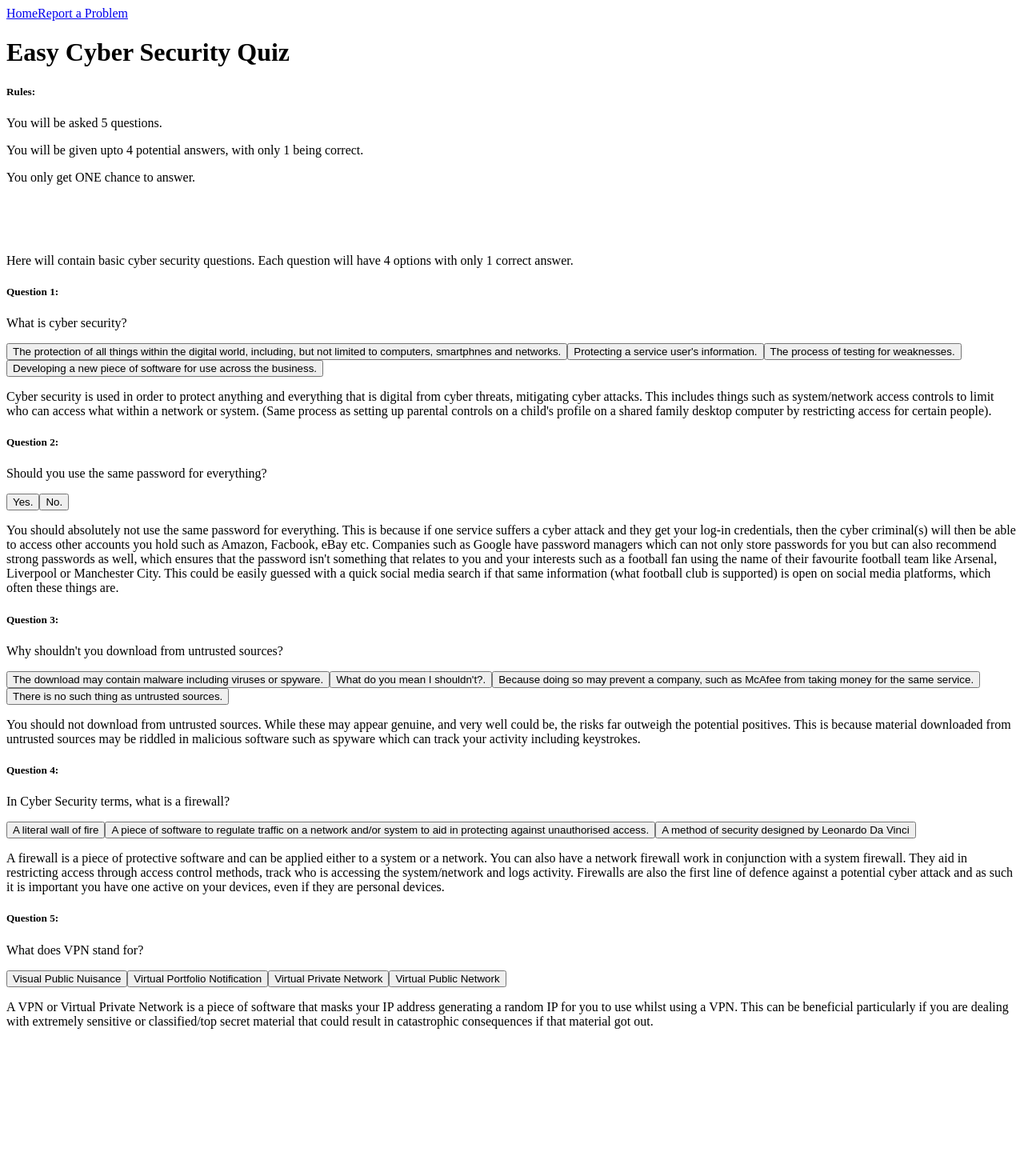
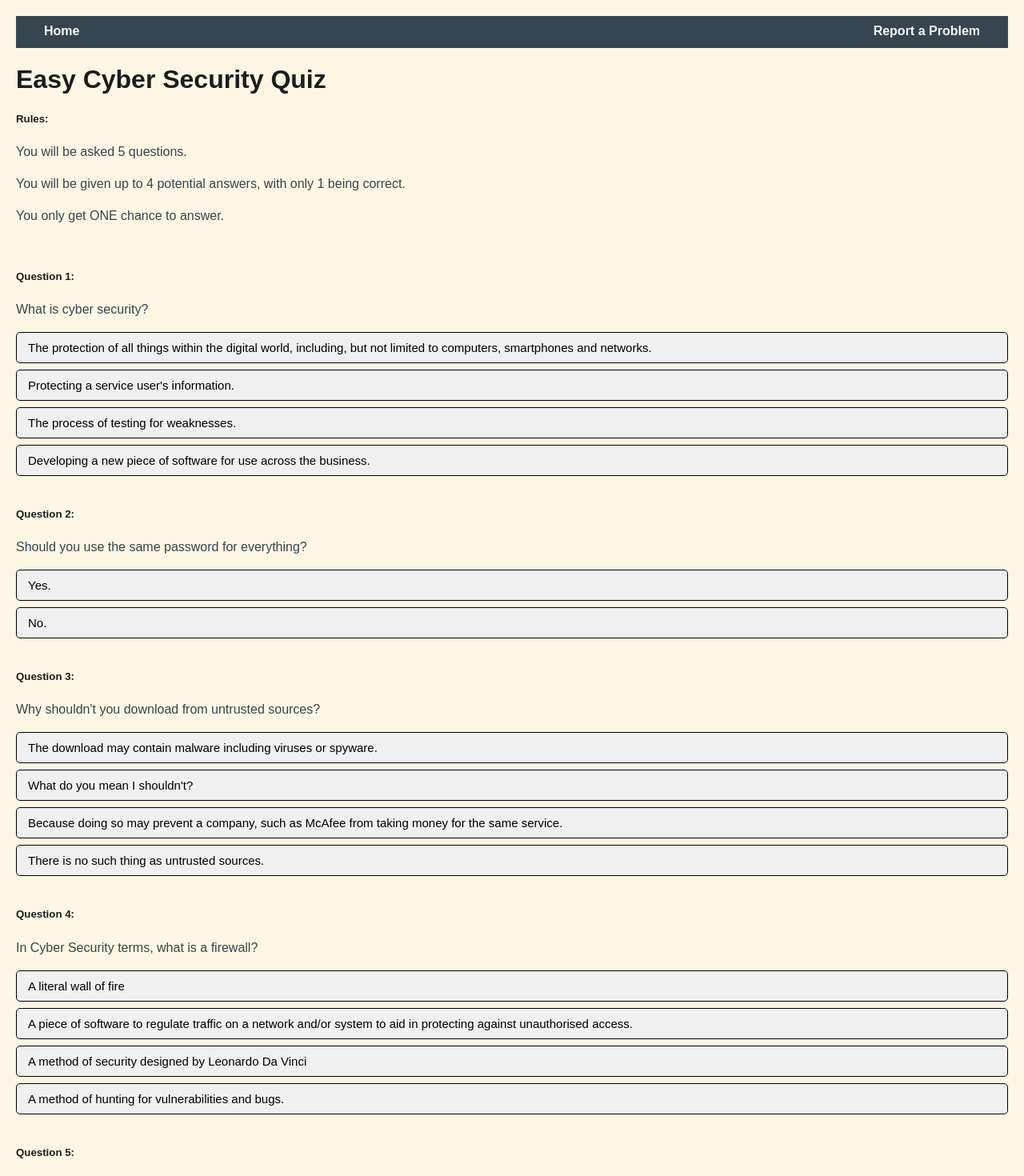
Before and after one commit to John-PaulSwaine/New-Quiz, a React (Vite) app: page /easy-cyber-security in a window 1280 px wide. Shown: the top 1470 px of the page at 80% size. Before the commit the page ends 1302 px from the top, so only its background shows below. Built offline with nearby package versions, Linux system fonts and the light colour scheme.

Commit message:
finished full functionality and begun applying the necessary CSS. I have selected my colour scheme to attempt to be considerate of those who suffer from colour-blindness.

```diff
--- a/src/App.css
+++ b/src/App.css
@@ -1,24 +1,84 @@
+body {
+    font-family: Arial, sans-serif;
+    background-color: #fdf6e3;
+    color: #36454F;
+    margin: 20px;
+    padding: 0;
+}
+h1, h5 {
+    color: #1C1C1C;
+}
+p {
+    font-size: 16px;
+    line-height: 1.5;
+}
+div {
+    margin-bottom: 40px;
+}
 .answer-button {
-    margin: 6px;
-    padding: 6px 10px;
-    font-size: 14px;
+    display: block;
+    width: 100%;
+    margin: 8px 0;
+    padding: 10px 14px;
+    font-size: 15px;
+    font-weight: normal;
+    text-align: left;
+    border-radius: 5px;
+    border: 1px solid black;
+    background-color: #f0f0f0;
+    color: #000;
     cursor: pointer;
-    border-radius: 4px;
-    border: 1px solid black;
-    transition: background-color 0.2s ease;
-    display: inline-block;
-    max-width: 100%;
-    text-align: left;
+    box-sizing: border-box;
+    transition: background-color 0.3s ease, border 0.3s ease;
+}
+.answer-button:hover:not(:disabled) {
+    background-color: #e6e6e6;
 }
 .correct-button-clicked {
-    background-color: #4caf50;
-    color: white;
+    background-color: #2E8B57 !important;
+    border: 2px solid #1e5f3f;
+    color: #fff;
+    font-weight: bold;
 }
 .incorrect-button-clicked {
-    background-color: #f44336;
-    color: white;
+    background-color: #D9534F !important;
+    border: 2px solid #a94442;
+    color: #fff;
+    font-weight: bold;
 }
 button:disabled {
+    opacity: 0.6;
     cursor: not-allowed;
-    opacity: 0.6;
 }
+@media (max-width: 768px) {
+    .answer-button {
+      font-size: 14px;
+      padding: 10px;
+    }
+}
+.navBar {
+    background-color: #36454F;
+    padding: 10px 20px;
+    display: flex;
+    align-items: center;
+    justify-content: space-between;
+    font-family: Arial, sans-serif;
+}
+.navBar a {
+    color: #f5f7fa;
+    text-decoration: none;
+    margin: 0 15px;
+    font-weight: 600;
+    font-size: 1rem;
+    transition: color 0.3s ease, border-bottom 0.3s ease;
+    border-bottom: 2px solid transparent;
+}
+.navBar a:hover, .navBar a:focus {
+    color: #a0c4ff;
+    border-bottom: 2px solid #a0c4ff;
+    outline: none;
+}
+.navBar a:focus-visible {
+    outline: 3px solid #ffd166;
+    outline-offset: 2px;
+}
--- a/src/pages/basicCyberSecurity.jsx
+++ b/src/pages/basicCyberSecurity.jsx
@@ -1,58 +1,90 @@
-import '../App.css'
+import React, { useState } from 'react';
+import '../App.css';
 
-const EasyCyberSecurity =()=>{
+const EasyCyberSecurity = () => {
+  const [isCorrectClick, setIsCorrectClick] = useState({});
+  const [isIncorrectClicked, setIsIncorrectClicked] = useState({});
+  const [disabled, setDisabled] = useState({});
+  const [answeredQuestions, setAnsweredQuestions] = useState({});
+
+  const correctAnswers = {
+    q1: 'q1_a1',
+    q2: 'q2_a2',
+    q3: 'q3_a1',
+    q4: 'q4_a2',
+    q5: 'q5_a3',
+  };
+
+  const handleCorrectClick = (key) => {
+    const questionId = key.split('_')[0];
+    setIsCorrectClick(prev => ({ ...prev, [key]: true }));
+    setDisabled(prev => ({ ...prev, [questionId]: true }));
+    setAnsweredQuestions(prev => ({ ...prev, [questionId]: true }));
+  };
+
+  const handleIncorrectClick = (key) => {
+    const questionId = key.split('_')[0];
+    setIsIncorrectClicked(prev => ({ ...prev, [key]: true }));
+    setDisabled(prev => ({ ...prev, [questionId]: true }));
+    setAnsweredQuestions(prev => ({ ...prev, [questionId]: true }));
+  };
+
+  const getButtonClass = (questionId, answerKey) => {
+    if (isCorrectClick[answerKey]) return 'correct-button-clicked';
+    if (answeredQuestions[questionId] && correctAnswers[questionId] === answerKey) return 'correct-button-clicked';
+    if (isIncorrectClicked[answerKey]) return 'incorrect-button-clicked';
+    return '';
+  };
+
   return (
     <div>
       <h1>Easy Cyber Security Quiz</h1>
       <h5>Rules:</h5>
       <p>You will be asked 5 questions.</p>
-            <p>You will be given upto 4 potential answers, with only 1 being correct.</p>
+      <p>You will be given up to 4 potential answers, with only 1 being correct.</p>
       <p>You only get ONE chance to answer.</p>
-            <br /><br /><br />
-            <p>Here will contain basic cyber security questions. Each question will have 4 options with only 1 correct answer.</p>
+      <br />
+
         <div>
             <h5>Question 1:</h5>
             <p>What is cyber security?</p>
-                <button>The protection of all things within the digital world, including, but not limited to computers, smartphnes and networks.</button>
-                <button>Protecting a service user's information.</button>
-                <button>The process of testing for weaknesses.</button>
-                <button>Developing a new piece of software for use across the business.</button>
-                <p>Cyber security is used in order to protect anything and everything that is digital from cyber threats, mitigating cyber attacks. This includes things such as system/network access controls to limit who can access what within a network or system. (Same process as setting up parental controls on a child's profile on a shared family desktop computer by restricting access for certain people).</p>
+            <button className={`answer-button ${getButtonClass('q1', 'q1_a1')}`} onClick={() => handleCorrectClick('q1_a1')} disabled={disabled.q1}>The protection of all things within the digital world, including, but not limited to computers, smartphones and networks.</button>
+            <button className={`answer-button ${getButtonClass('q1', 'q1_a2')}`} onClick={() => handleIncorrectClick('q1_a2')} disabled={disabled.q1}>Protecting a service user's information.</button>
+            <button className={`answer-button ${getButtonClass('q1', 'q1_a3')}`} onClick={() => handleIncorrectClick('q1_a3')} disabled={disabled.q1}>The process of testing for weaknesses.</button>
+            <button className={`answer-button ${getButtonClass('q1', 'q1_a4')}`} onClick={() => handleIncorrectClick('q1_a4')} disabled={disabled.q1}>Developing a new piece of software for use across the business.</button>
         </div>
         <div>
             <h5>Question 2:</h5>
             <p>Should you use the same password for everything?</p>
-                <button>Yes.</button>
-                <button>No.</button>
-                <p>You should absolutely not use the same password for everything. This is because if one service suffers a cyber attack and they get your log-in credentials, then the cyber criminal(s) will then be able to access other accounts you hold such as Amazon, Facbook, eBay etc. Companies such as Google have password managers which can not only store passwords for you but can also recommend strong passwords as well, which ensures that the password isn't something that relates to you and your interests such as a football fan using the name of their favourite football team like Arsenal, Liverpool or Manchester City. This could be easily guessed with a quick social media search if that same information (what football club is supported) is open on social media platforms, which often these things are.</p>
+            <button className={`answer-button ${getButtonClass('q2', 'q2_a1')}`} onClick={() => handleIncorrectClick('q2_a1')} disabled={disabled.q2}>Yes.</button>
+            <button className={`answer-button ${getButtonClass('q2', 'q2_a2')}`} onClick={() => handleCorrectClick('q2_a2')} disabled={disabled.q2}>No.</button>
         </div>
         <div>
             <h5>Question 3:</h5>
             <p>Why shouldn't you download from untrusted sources?</p>
-                <button>The download may contain malware including viruses or spyware.</button>
-                <button>What do you mean I shouldn't?.</button>
-                <button>Because doing so may prevent a company, such as McAfee from taking money for the same service.</button>
-                <button>There is no such thing as untrusted sources.</button>
-                <p>You should not download from untrusted sources. While these may appear genuine, and very well could be, the risks far outweigh the potential positives. This is because material downloaded from untrusted sources may be riddled in malicious software such as spyware which can track your activity including keystrokes.</p>
+            <button className={`answer-button ${getButtonClass('q3', 'q3_a1')}`} onClick={() => handleCorrectClick('q3_a1')} disabled={disabled.q3}>The download may contain malware including viruses or spyware.</button>
+            <button className={`answer-button ${getButtonClass('q3', 'q3_a2')}`} onClick={() => handleIncorrectClick('q3_a2')} disabled={disabled.q3}>What do you mean I shouldn't?</button>
+            <button className={`answer-button ${getButtonClass('q3', 'q3_a3')}`} onClick={() => handleIncorrectClick('q3_a3')} disabled={disabled.q3}>Because doing so may prevent a company, such as McAfee from taking money for the same service.</button>
+            <button className={`answer-button ${getButtonClass('q3', 'q3_a4')}`} onClick={() => handleIncorrectClick('q3_a4')} disabled={disabled.q3}>There is no such thing as untrusted sources.</button>
         </div>
         <div>
             <h5>Question 4:</h5>
             <p>In Cyber Security terms, what is a firewall?</p>
-                <button>A literal wall of fire</button>
-                <button>A piece of software to regulate traffic on a network and/or system to aid in protecting against unauthorised access.</button>
-                <button>A method of security designed by Leonardo Da Vinci</button>
-                <p>A firewall is a piece of protective software and can be applied either to a system or a network. You can also have a network firewall work in conjunction with a system firewall. They aid in restricting access through access control methods, track who is accessing the system/network and logs activity. Firewalls are also the first line of defence against a potential cyber attack and as such it is important you have one active on your devices, even if they are personal devices.</p>
+            <button className={`answer-button ${getButtonClass('q4', 'q4_a1')}`} onClick={() => handleIncorrectClick('q4_a1')} disabled={disabled.q4}>A literal wall of fire</button>
+            <button className={`answer-button ${getButtonClass('q4', 'q4_a2')}`} onClick={() => handleCorrectClick('q4_a2')} disabled={disabled.q4}>A piece of software to regulate traffic on a network and/or system to aid in protecting against unauthorised access.</button>
+            <button className={`answer-button ${getButtonClass('q4', 'q4_a3')}`} onClick={() => handleIncorrectClick('q4_a3')} disabled={disabled.q4}>A method of security designed by Leonardo Da Vinci</button>
+            <button className={`answer-button ${getButtonClass('q4', 'q4_a4')}`} onClick={() => handleIncorrectClick('q4_a3')} disabled={disabled.q4}>A method of hunting for vulnerabilities and bugs.</button>
         </div>
         <div>
             <h5>Question 5:</h5>
             <p>What does VPN stand for?</p>
-                <button>Visual Public Nuisance</button>
-                <button>Virtual Portfolio Notification</button>
-                <button>Virtual Private Network</button>
-                <button>Virtual Public Network</button>
-                <p>A VPN or Virtual Private Network is a piece of software that masks your IP address generating a random IP for you to use whilst using a VPN. This can be beneficial particularly if you are dealing with extremely sensitive or classified/top secret material that could result in catastrophic consequences if that material got out. </p>
+            <button className={`answer-button ${getButtonClass('q5', 'q5_a1')}`} onClick={() => handleIncorrectClick('q5_a1')} disabled={disabled.q5}>Visual Public Nuisance</button>
+            <button className={`answer-button ${getButtonClass('q5', 'q5_a2')}`} onClick={() => handleIncorrectClick('q5_a2')} disabled={disabled.q5}>Virtual Portfolio Notification</button>
+            <button className={`answer-button ${getButtonClass('q5', 'q5_a3')}`} onClick={() => handleCorrectClick('q5_a3')} disabled={disabled.q5}>Virtual Private Network</button>
+            <button className={`answer-button ${getButtonClass('q5', 'q5_a4')}`} onClick={() => handleIncorrectClick('q5_a4')} disabled={disabled.q5}>Virtual Public Network</button>
         </div>
     </div>
-    )
-}
-export default EasyCyberSecurity
+  );
+};
+
+export default EasyCyberSecurity;
--- a/src/pages/hardCyberSecurity.jsx
+++ b/src/pages/hardCyberSecurity.jsx
@@ -43,8 +43,7 @@ const HardCyberSecurity = () => {
       <p>You will be asked 5 questions.</p>
       <p>You will be given 4 potential answers, with only 1 being correct.</p>
       <p>You only get ONE chance to answer.</p>
-      <br /><br /><br />
-      <p>Here will contain hard cyber security questions. Each question will have 4 options with only 1 correct answer.</p>
+      <br />
 
       <div>
         <h5>Question 1:</h5>
--- a/src/pages/mediumCyberSecurity.jsx
+++ b/src/pages/mediumCyberSecurity.jsx
@@ -45,7 +45,8 @@ const MediumCyberSecurity = () => {
         <p>You will be given 4 potential answers, with only 1 being correct.</p>
         <p>You only get ONE chance to answer.</p>
       </div>
-      <br /><br /><br />
+      <br />
+
       <div>
         <h5>Question 1:</h5>
         <p>What is the key difference between a White-Hat and a Grey-Hat hacker?</p>
--- a/src/pages/reportAProblem.jsx
+++ b/src/pages/reportAProblem.jsx
@@ -4,7 +4,7 @@ const ReportProblem =()=>{
     return (
         <div>
             <h1>Got a problem?</h1>
-            <p>please contact at the email below to report any problems with accessing or navigating the website:</p>
+            <p>Please contact at the email below to report any problems with accessing or navigating the website:</p>
             <br />
             <p>swainejohn477@gmail.com</p>
         </div>
```
Lines whose indentation alone changed are shown as unchanged.
